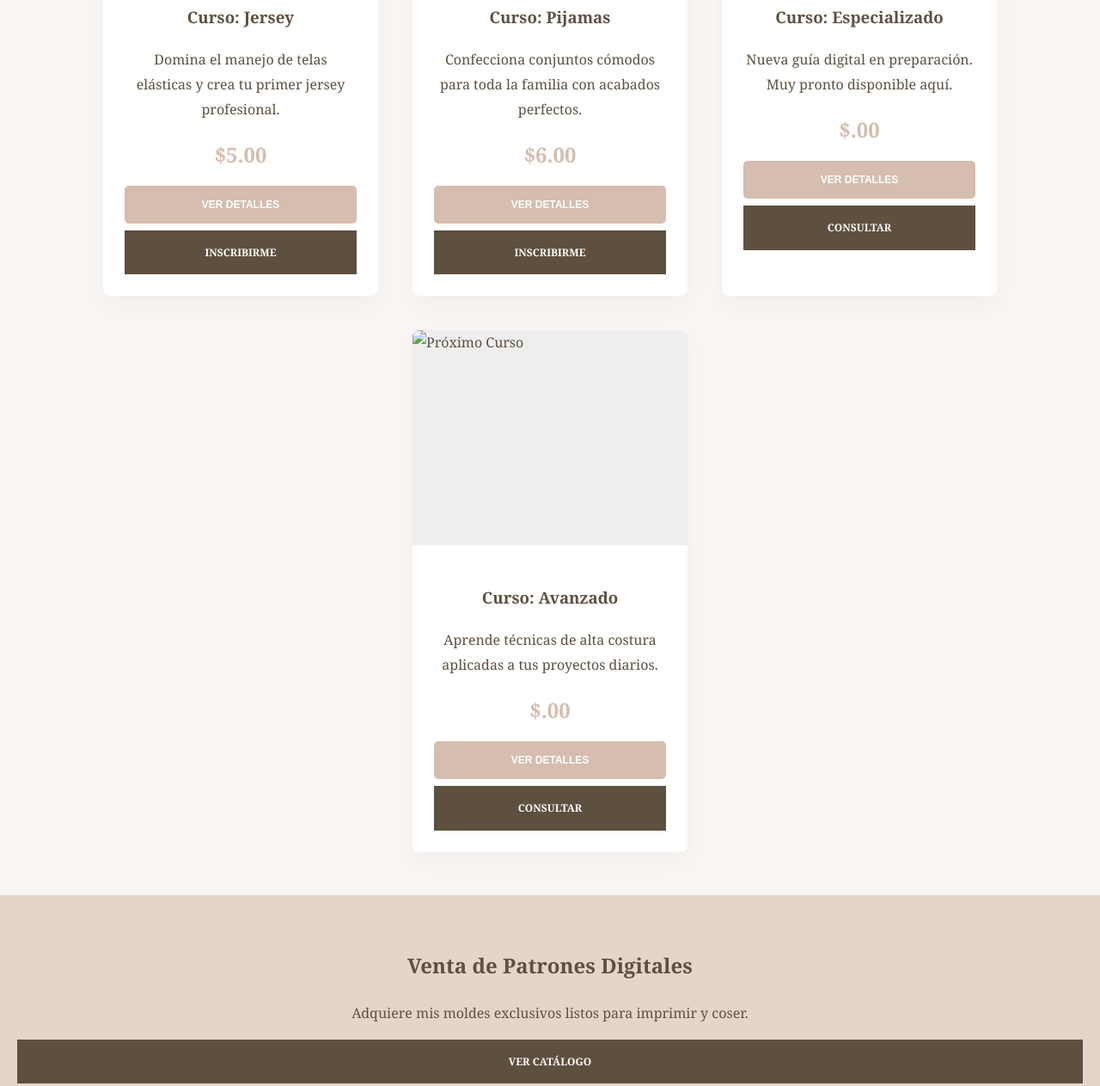
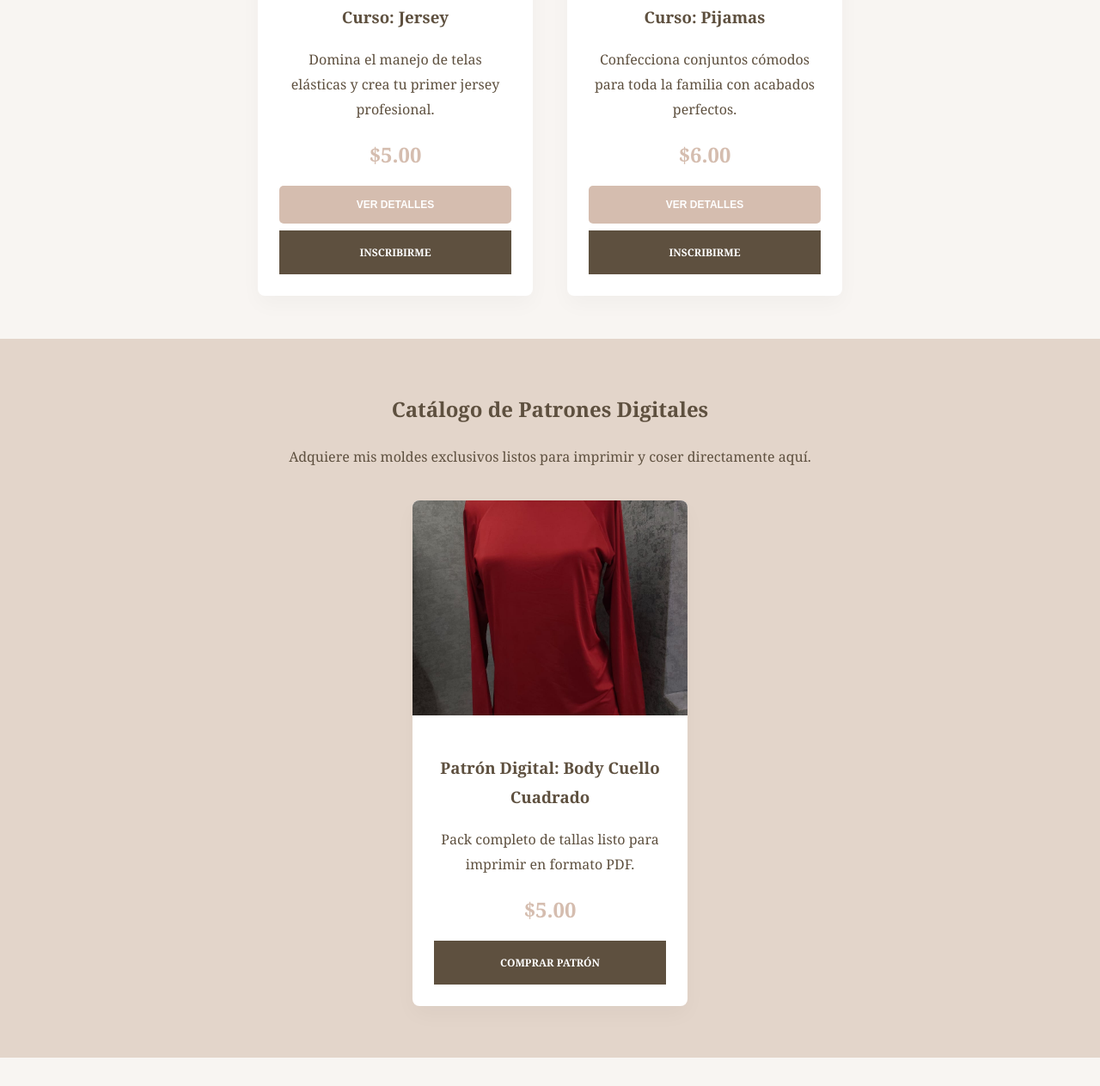
Before and after one commit to alejandravitulano/academia-costura, a plain HTML site: page index.html in a window 1280 px wide. Shown: the part 645-1908 px from the top of the page at 86% size. Drawn offline with Linux system fonts and the light colour scheme.

Commit message:
Add files via upload

```diff
--- a/index.html
+++ b/index.html
@@ -80,6 +80,9 @@
         .boton-detalles { background-color: var(--nude-oscuro); margin-bottom: 8px; border-radius: 5px; }
 
         .seccion-patrones { background-color: var(--beige-medio); padding: 40px 20px; text-align: center; margin: 30px 0; }
+
+        .contenedor-catalogo { max-width: 1000px; margin: 0 auto; padding: 20px; }
+
         .sobre-mi { max-width: 700px; margin: 50px auto; padding: 40px; background: white; text-align: center; border: 1px solid var(--nude-oscuro); border-radius: 10px; }
         .nombre-firma { font-family: 'Great Vibes', cursive; font-size: 3.5rem; color: var(--nude-oscuro); }
 
@@ -126,7 +129,7 @@
                 'Aprenderás a manejar telas elásticas y acabados de lujo. Incluye PDF.',
                 'https://wa.me/584244048623?text=Hola Alejandra! Quiero inscribirme en el Curso de Jersey por Pago Movil.',
                 'https://wa.me/584244048623?text=Hola Alejandra! Me interesa el Curso de Jersey por Binance Pay.',
-                'https://alejandravitulano.gumroad.com/l/zqrtx',
+                '#',
                 'https://www.youtube.com/watch?v=165EvVxnDtg',
                 ['jersey.jpg..jpeg', 'video-jersey.mp4']
             )">Ver detalles</button>
@@ -145,57 +148,31 @@
                 'Aprenderás a confeccionar conjuntos cómodos para toda la familia. Incluye patrones.',
                 'https://wa.me/584244048623?text=Hola Alejandra! Quiero inscribirme en el Curso de Pijamas por Pago Movil.',
                 'https://wa.me/584244048623?text=Hola Alejandra! Me interesa el Curso de Pijamas por Binance Pay.',
-                'https://alejandravitulano.gumroad.com/l/xsiqm',
+                '#',
                 'https://www.youtube.com/watch?v=MWr_IqurYlM',
                 ['pijama.jpg', 'videopijama.mp4']
             )">Ver detalles</button>
             <a href="https://wa.me/584244048623?text=Hola Alejandra, me interesa el curso de Pijamas" class="boton" target="_blank">Inscribirme</a>
         </div>
     </div>
-
-    <div class="tarjeta">
-        <img src="imagenes/curso3.jpeg" class="imagen-curso" alt="Próximo Curso">
-        <div class="info">
-            <h3>Curso: Especializado</h3>
-            <p>Nueva guía digital en preparación. Muy pronto disponible aquí.</p>
-            <p class="precio">$.00</p>
-            <button class="boton boton-detalles" onclick="abrirModal(
-                'Próximo Curso',
-                'Esta guía está siendo perfeccionada para ti. ¡Pregúntame por WhatsApp para ser la primera en saber!',
-                'https://wa.me/584244048623?text=Hola Alejandra! Quiero información sobre tus próximos cursos.',
-                'https://wa.me/584244048623?text=Hola Alejandra! Me interesa saber los precios de tus nuevos cursos.',
-                '#',
-                'https://www.youtube.com/@AlejandraVitulano-o1k',
-                ['/curso.jpeg', 'video-curso.jpeg.mp4.mp4']
-            )">Ver detalles</button>
-            <a href="https://wa.me/584244048623?text=Hola Alejandra, avísame cuando lances el nuevo curso" class="boton" target="_blank">Consultar</a>
-        </div>
-    </div>
-
-    <div class="tarjeta">
-        <img src="imagenes/curso4.jpeg" class="imagen-curso" alt="Próximo Curso">
-        <div class="info">
-            <h3>Curso: Avanzado</h3>
-            <p>Aprende técnicas de alta costura aplicadas a tus proyectos diarios.</p>
-            <p class="precio">$.00</p>
-            <button class="boton boton-detalles" onclick="abrirModal(
-                'Curso Avanzado',
-                'Detalles del curso avanzado próximamente.',
-                'https://wa.me/584244048623?text=Hola Alejandra! Me interesa el nivel avanzado.',
-                'https://wa.me/584244048623?text=Hola Alejandra! ¿Qué ID de Binance usas para los cursos avanzados?',
-                '#',
-                'https://www.youtube.com/@AlejandraVitulano-o1k',
-                ['/curso2.jpeg', 'video-curso2.jpeg.mp4.mp4']
-            )">Ver detalles</button>
-            <a href="https://wa.me/584244048623?text=Hola Alejandra, me interesa información de cursos avanzados" class="boton" target="_blank">Consultar</a>
-        </div>
-    </div>
 </div>
 
 <div class="seccion-patrones">
-    <h2>Venta de Patrones Digitales</h2>
-    <p>Adquiere mis moldes exclusivos listos para imprimir y coser.</p>
-    <a href="https://wa.me/584244048623?text=Hola Alejandra, quisiera más información sobre los patrones" class="boton" style="display:inline-block; padding: 15px 40px;" target="_blank">Ver Catálogo</a>
+    <h2>Catálogo de Patrones Digitales</h2>
+    <p>Adquiere mis moldes exclusivos listos para imprimir y coser directamente aquí.</p>
+
+    <div class="contenedor-catalogo">
+        <div class="tarjeta" style="margin: 0 auto;">
+            <img src="jersey.jpg..jpeg" class="imagen-curso" alt="Patrón Body">
+            <div class="info">
+                <h3>Patrón Digital: Body Cuello Cuadrado</h3>
+                <p>Pack completo de tallas listo para imprimir en formato PDF.</p>
+                <p class="precio">$5.00</p>
+
+                <a class="gumroad-button boton" href="https://alejandravitulano.gumroad.com/l/zqrtx" data-gumroad-overlay-checkout="true" target="_blank">Comprar Patrón</a>
+            </div>
+        </div>
+    </div>
 </div>
 
 <div class="sobre-mi">
@@ -223,7 +200,6 @@
             <p style="font-weight:bold; margin-bottom:10px; font-size: 0.9rem;">MÉTODOS DE PAGO:</p>
             <button id="btnWhatsapp" class="boton" style="width:100%; border-radius:5px; margin-bottom:10px; background-color: #f8f5f2; color: #5e503f; border: 1px solid #5e503f;"><i class="fas fa-mobile-alt"></i> Pago Móvil</button>
             <button id="btnBinance" class="boton" style="width:100%; border-radius:5px; margin-bottom:10px; background-color: #f3ba2f; color: #000;"><i class="fas fa-coins"></i> Binance Pay</button>
-            <a id="btnGumroad" href="#" target="_blank" class="boton" style="border-radius:5px; background-color: #5e503f; color: white;"><i class="fab fa-paypal"></i> PayPal / Tarjeta</a>
         </div>
     </div>
 </div>
@@ -242,7 +218,7 @@
             contenidoGaleria = '<div class="galeria-modal"><div class="slides-modal" id="slider">';
             fotos.forEach(archivo => {
                 if (archivo.endsWith('.mp4')) {
-                    contenidoGaleria += '<video controls style="width:100%; display:block"><source src="' + archivo + '" type="video/mp4"></video>';
+                    contenidoGlarea += '<video controls style="width:100%; display:block"><source src="' + archivo + '" type="video/mp4"></video>';
                 } else {
                     contenidoGaleria += '<img src="' + archivo + '">';
                 }
@@ -260,8 +236,6 @@
 
         linkWhatsAppActual = linkWA;
         linkBinanceActual = linkBinance;
-        document.getElementById("btnGumroad").href = linkGum;
-        document.getElementById("btnGumroad").style.display = (linkGum === '#') ? "none" : "block";
         document.getElementById("miModal").style.display = "block";
     }
 
@@ -278,5 +252,8 @@
     document.getElementById("btnBinance").onclick = function() { window.open(linkBinanceActual, '_blank'); };
     window.onclick = function(event) { if (event.target == document.getElementById("miModal")) cerrarModal(); };
 </script>
+
+<script src="https://gumroad.com/js/gumroad.js"></script>
+
 </body>
 </html>
```
